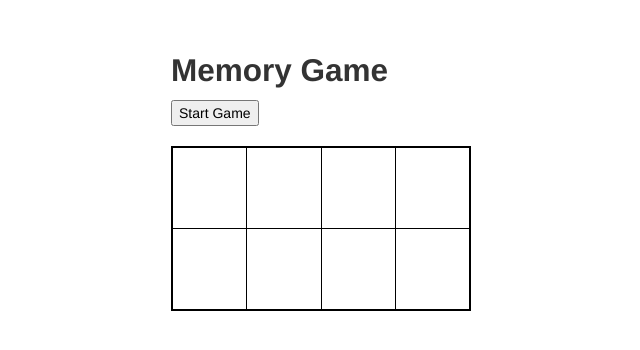
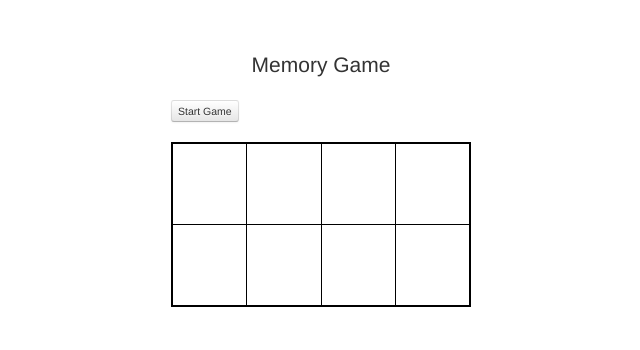
Before and after one commit to andris310/memory-game, a plain HTML site: page index.html in a window 1280 px wide. Shown: the whole page, without its empty margins (319-959 px from the left). Drawn offline with nearby package versions, Linux system fonts and the light colour scheme.

Commit message:
Added more css

```diff
--- a/index.html
+++ b/index.html
@@ -8,8 +8,8 @@
 </head>
 <body>
 	<div id='container'>
-    <h2>Memory Game</h2>
-    <button id="reset">Start Game</button>
+    <h2 class='lead'>Memory Game</h2>
+    <button class='btn btn-mini' id="reset">Start Game</button>
     <div id="timer"></div>
 		<table>
 			<tr>
--- a/style.css
+++ b/style.css
@@ -1,6 +1,15 @@
 #container {
 	width: 300px;
 	margin: 50px auto;
+}
+
+h2 {
+  font-size: 41;
+}
+
+.lead {
+  font-size: 41;
+  text-align: center;
 }
 
 table {
```
